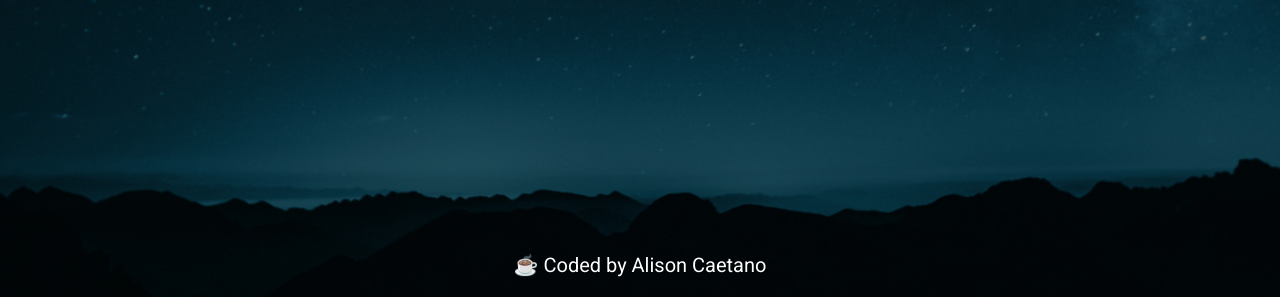
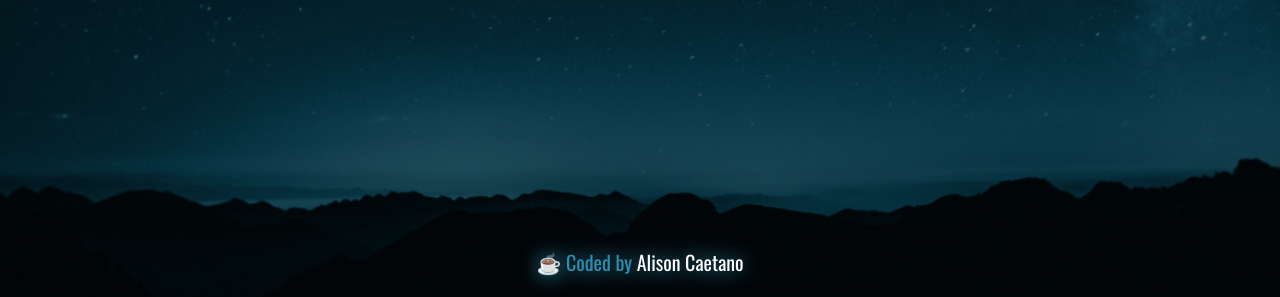
Before and after one commit to AlizonCaetano/UniverseSPA, a website with bundled scripts: page index.html in a window 1280 px wide. Shown: the part 503-800 px from the top of the page. Built offline with nearby package versions, Linux system fonts and the light colour scheme.

Commit message:
Update style.css

```diff
--- a/app/css/style.css
+++ b/app/css/style.css
@@ -152,6 +152,9 @@ footer {
     display: flex;
     justify-content: center;
     width: 100%;
+    font-family: 'Oswald', sans-serif;
+    filter: drop-shadow(0px 0px 10px #2d8dad);
+    color: #2d8dad;
 }
 
 @media(max-width: 600px){
```
